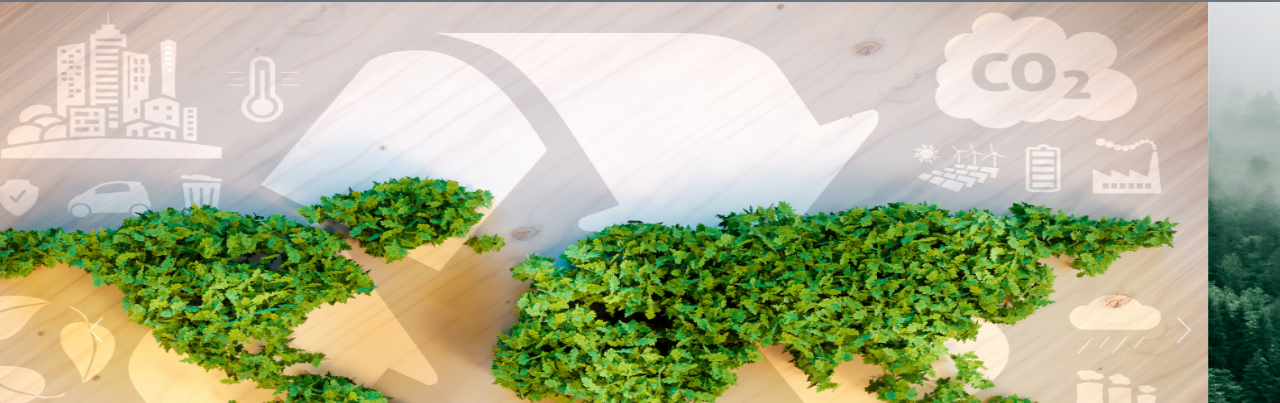
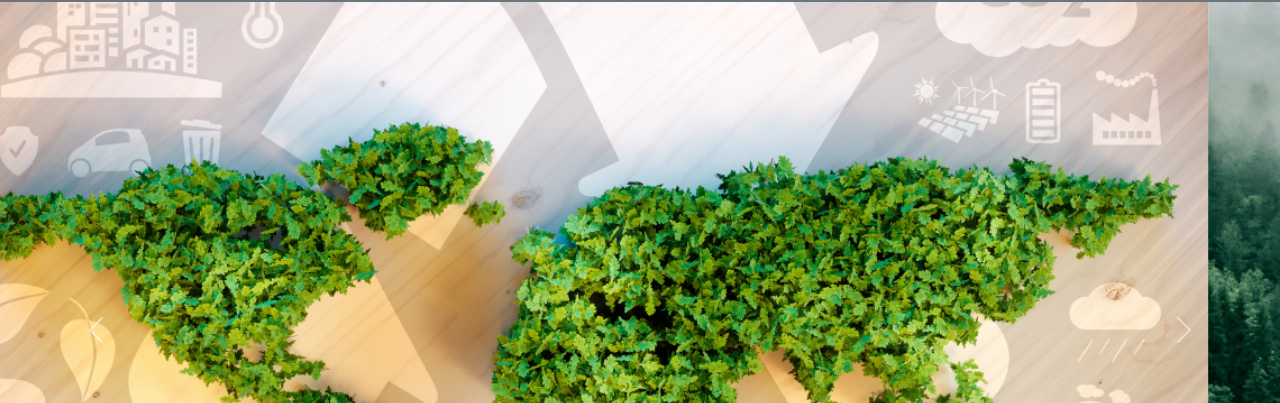
Before and after one commit to WillyChuang123/mid1, a plain HTML site: page index.html in a window 1280 px wide. Shown: the part 54-457 px from the top of the page. Drawn offline with Linux system fonts and the light colour scheme.

Commit message:
Update index.html

```diff
--- a/index.html
+++ b/index.html
@@ -16,6 +16,9 @@
 
     #SDGCard:hover {
       background-color: rgb(213, 250, 239);
+    }
+    .carousel-item>img {
+      object-fit: cover;
     }
   </style>
 
```
